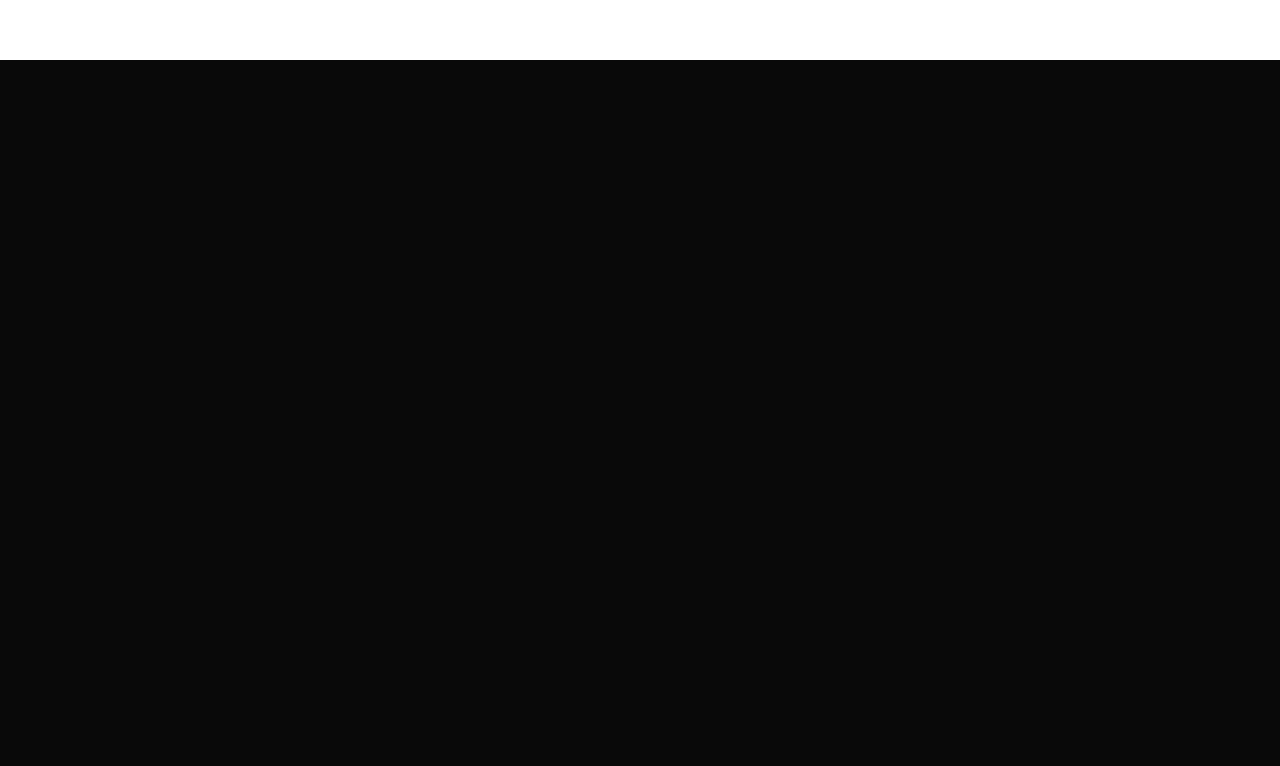
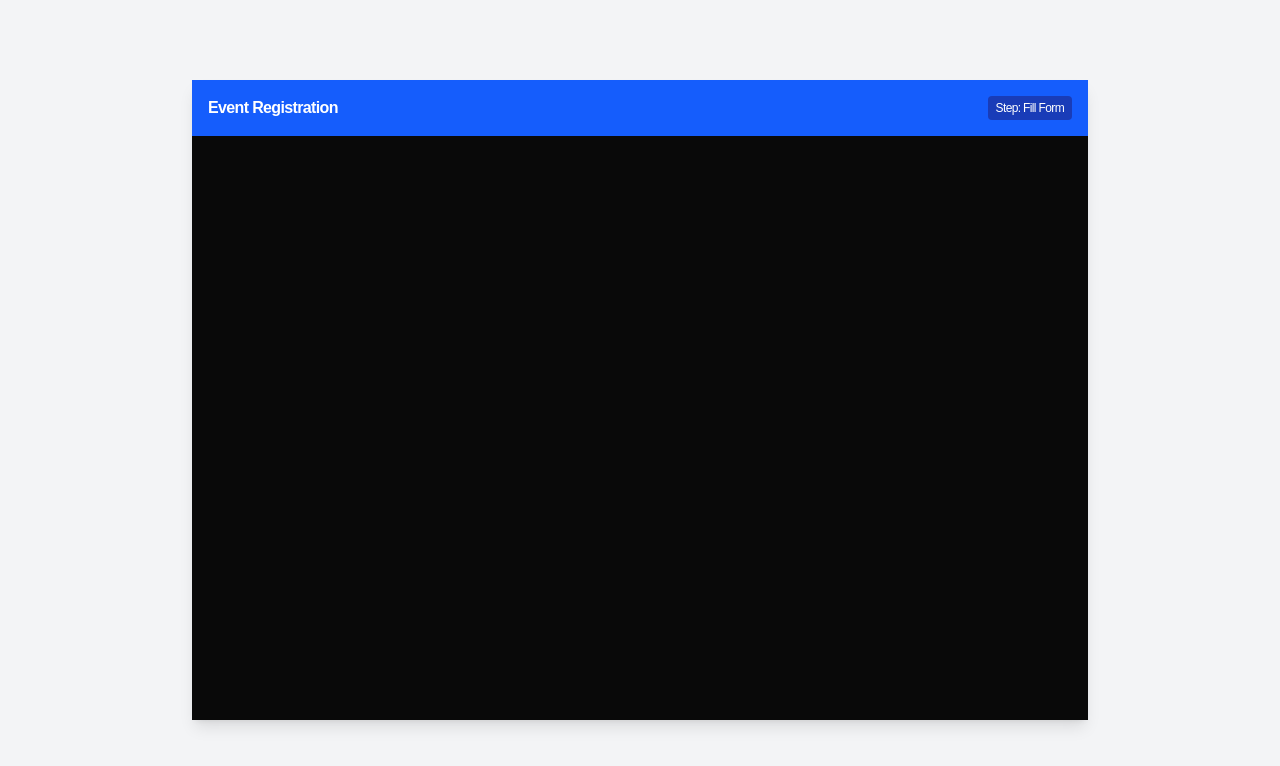
Before and after one commit to TheAnanta/shore, a Next.js app: page /register in a window 1280 px wide. Shown: the top 766 px of the page. Built offline with nearby package versions, Linux system fonts and the light colour scheme; no server answers; a web font is replaced by a local one.

Commit message:
feat: Unhide dashboard tickets card, add Firebase Messaging `isSupported()` checks, and refactor registration iframe payment detection.

```diff
--- a/app/dashboard/page.tsx
+++ b/app/dashboard/page.tsx
@@ -157,11 +157,11 @@ export default function DashboardPage() {
           </div> */}
 
           {/* Tickets Card */}
-          {/* <div className="bg-zinc-900 p-6 rounded-xl border border-zinc-800 flex flex-col items-center justify-center">
+          <div className="bg-zinc-900 p-6 rounded-xl border border-zinc-800 flex flex-col items-center justify-center">
             <svg xmlns="http://www.w3.org/2000/svg" height="72px" viewBox="0 -960 960 960" width="72px" fill="#FFFFFF" className="opacity-20 mb-4"><path d="M480-280q17 0 28.5-11.5T520-320q0-17-11.5-28.5T480-360q-17 0-28.5 11.5T440-320q0 17 11.5 28.5T480-280Zm0-160q17 0 28.5-11.5T520-480q0-17-11.5-28.5T480-520q-17 0-28.5 11.5T440-480q0 17 11.5 28.5T480-440Zm0-160q17 0 28.5-11.5T520-640q0-17-11.5-28.5T480-680q-17 0-28.5 11.5T440-640q0 17 11.5 28.5T480-600Zm320 440H160q-33 0-56.5-23.5T80-240v-160q33 0 56.5-23.5T160-480q0-33-23.5-56.5T80-560v-160q0-33 23.5-56.5T160-800h640q33 0 56.5 23.5T880-720v160q-33 0-56.5 23.5T800-480q0 33 23.5 56.5T880-400v160q0 33-23.5 56.5T800-160Zm0-80v-102q-37-22-58.5-58.5T720-480q0-43 21.5-79.5T800-618v-102H160v102q37 22 58.5 58.5T240-480q0 43-21.5 79.5T160-342v102h640ZM480-480Z" /></svg>
             <h2 className="text-xl font-bold mb-2">My Tickets</h2>
             <p className="text-gray-400 text-sm text-center">No active tickets found.<br />You can purchase tickets from below.</p>
-          </div> */}
+          </div>
         </div>
         <section className="w-full py-10 text-white">
           <div className="container mx-auto px-4">
--- a/app/page.tsx
+++ b/app/page.tsx
@@ -12,13 +12,18 @@ import MemoriesSection from "./sections/MemoriesSection";
 import HostsSection from "./sections/HostsSection";
 import Footer from "./sections/Footer";
 import { useEffect } from "react";
+import { isSupported } from "firebase/messaging";
 
 export default function Home() {
 
   useEffect(() => {
-    Notification.requestPermission().then((permission) => {
-      if (permission === 'granted') {
-        console.log('Notification permission granted.');
+    isSupported().then((supported) => {
+      if (supported) {
+        Notification.requestPermission().then((permission) => {
+          if (permission === 'granted') {
+            console.log('Notification permission granted.');
+          }
+        });
       }
     });
   }, []);
--- a/app/register/page.tsx
+++ b/app/register/page.tsx
@@ -1,38 +1,54 @@
-// app/register/page.tsx
 'use client';
 
-import { useEffect, useRef } from 'react';
+import { useState, useRef } from 'react';
 
 export default function RegistrationPage() {
+    // 0 = Initial, 1 = Proxy Loaded, 2 = Paytm Loaded, 3 = Success Page
+    const [loadCount, setLoadCount] = useState(0);
     const iframeRef = useRef<HTMLIFrameElement>(null);
 
-    useEffect(() => {
-        // Listen for the message sent from the injected script in step 1
-        const handleMessage = (event: MessageEvent) => {
-            if (event.data?.type === 'PAYMENT_COMPLETE') {
-                console.log("Payment detected at:", event.data.url);
-                // Handle your logic here (e.g., router.push('/success'))
-                alert("Payment URL detected! Logic goes here.");
+    const handleIframeLoad = () => {
+        // Increment the counter every time the iframe finishes loading a new page
+        setLoadCount((prev) => {
+            const newCount = prev + 1;
+            console.log(`Iframe navigation detected. New Count: ${newCount}`);
+            if (newCount === 5) {
+                // We assume 3rd load is the return from Paytm
+                handleSuccess();
             }
+            return newCount;
+        });
     };
 
-        window.addEventListener('message', handleMessage);
-        return () => window.removeEventListener('message', handleMessage);
-    }, []);
+    const handleSuccess = () => {
+        alert("Payment Flow Completed! (Detected via navigation count)");
+        console.log("iframeRef.current?.contentWindow?.document.body.innerHTML", iframeRef.current?.contentWindow?.document.body.innerHTML);
+        console.log("Payment Failed:", iframeRef.current?.contentWindow?.document.body.innerHTML.includes("payment_failed.png"));
+        // You can redirect the main user now
+        // router.push('/dashboard');
+    };
 
     return (
-        <div className="w-full h-screen bg-gray-100 flex flex-col">
-            <h1 className="p-4 font-bold text-xl bg-white shadow">
-                Event Registration (Proxied)
-            </h1>
+        <div className="w-full h-screen bg-gray-100 flex flex-col items-center justify-center">
+            <div className="w-full max-w-4xl h-[80vh] bg-white shadow-lg overflow-hidden flex flex-col">
+                <div className="bg-blue-600 text-white p-4 flex justify-between items-center">
+                    <h1 className="font-bold">Event Registration</h1>
+                    <span className="text-xs bg-blue-800 px-2 py-1 rounded">
+                        Step: {loadCount === 1 ? 'Fill Form' : loadCount === 2 ? 'Payment' : loadCount === 3 ? 'Success' : loadCount === 4 ? 'Redirect' : loadCount === 5 ? 'Complete' : 'Unknown'}
+                    </span>
+                </div>
 
-            {/* This iframe acts as your InAppWebView */}
+                {/* The Iframe */}
                 <iframe
                     ref={iframeRef}
                     src="/api/proxy-event"
-                className="w-full h-full border-none"
+                    onLoad={handleIframeLoad}
+                    className="w-full flex-1 border-none"
                     title="Event Registration"
+                    // Sandbox is optional but can sometimes prevent unwanted top-level redirects
+                    sandbox="allow-forms allow-scripts allow-same-origin allow-popups"
                 />
+            </div>
         </div>
     );
 }
--- a/components/onboarding/Step1BasicInfo.tsx
+++ b/components/onboarding/Step1BasicInfo.tsx
@@ -5,7 +5,7 @@ import { useRouter } from "next/navigation";
 import { MdPerson, MdSchool, MdEmail, MdNumbers, MdBusiness, MdLocationCity, MdCalendarToday, MdPhone } from "react-icons/md";
 
 import { createProfileNonGitamite, getProfile } from "@/lib/api";
-import { getToken } from "firebase/messaging";
+import { getToken, isSupported } from "firebase/messaging";
 import { auth, messaging } from "@/lib/firebase";
 import { toast } from "react-toastify";
 
@@ -58,7 +58,7 @@ export default function Step1BasicInfo() {
         phone_number: formData.phone_number,
         display_picture: "https://cdn.pixabay.com/photo/2023/02/18/11/00/icon-7797704_640.png", // TODO: Add DP upload if needed in Step 1
         role_slug: "attendee",
-        fcm_token: await getToken(messaging, { vapidKey: "BATu1uBPbu0PNys6M8PDNKpg70QwedX6XmYDCID1pcJQSWOTbld1BqCafSodMdlK3X5KFv2UdXiS55CB1S_wzNQ" }), // TODO: Add FCM token if needed in Step 1
+        fcm_token: await isSupported() ? await getToken(messaging, { vapidKey: "BATu1uBPbu0PNys6M8PDNKpg70QwedX6XmYDCID1pcJQSWOTbld1BqCafSodMdlK3X5KFv2UdXiS55CB1S_wzNQ" }) : "", // TODO: Add FCM token if needed in Step 1
       });
       console.log("Step 1 Data Saved:", response);
 
```
Lines whose indentation alone changed are shown as unchanged.
